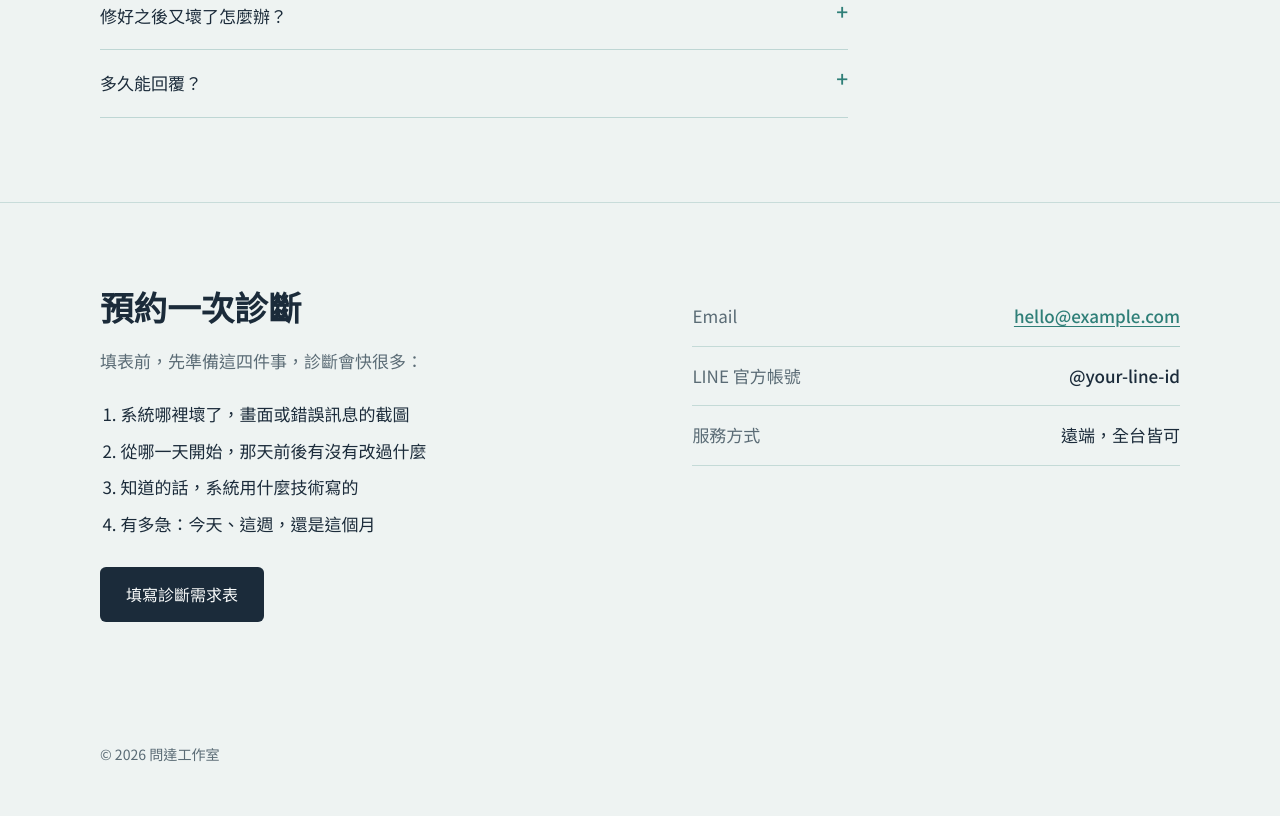
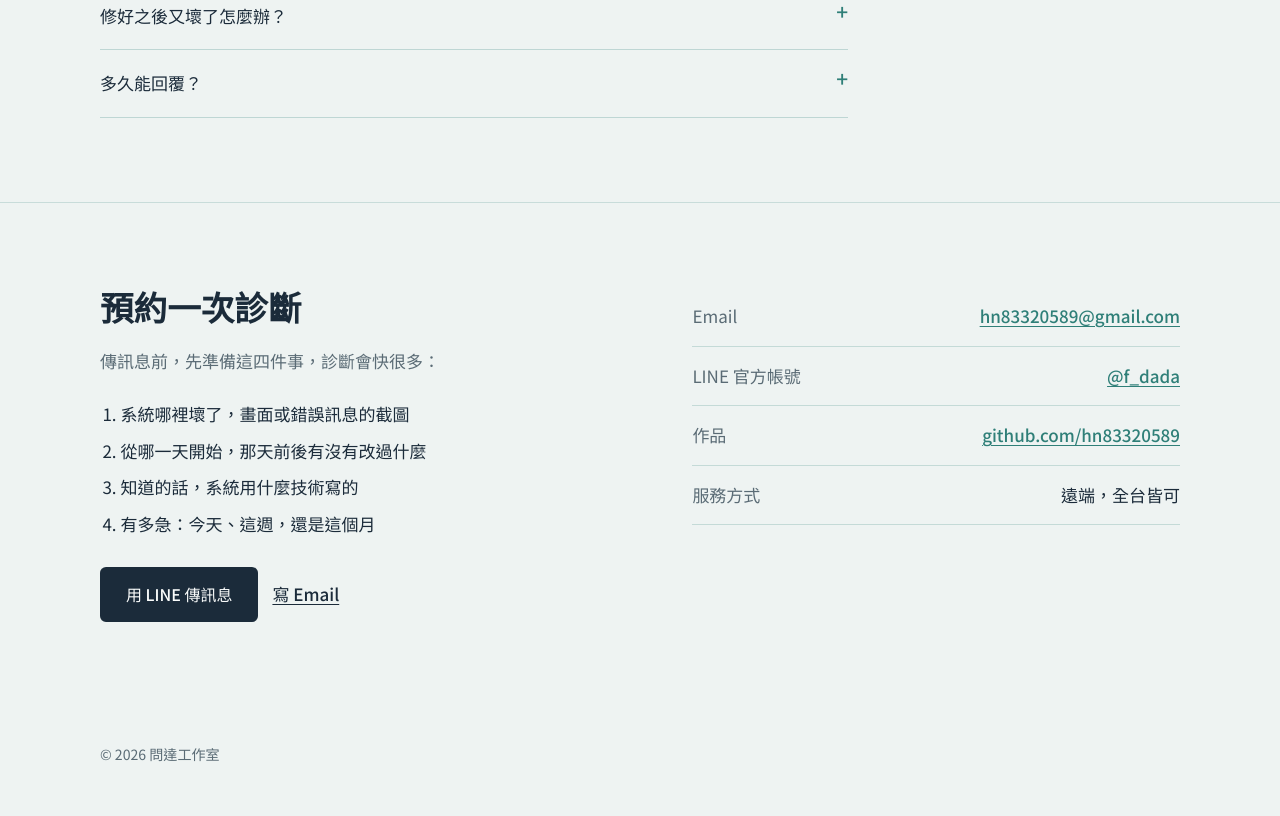
Before and after one commit to hn83320589/wenda-studio, a plain HTML site: page index.html in a window 1280 px wide. Shown: the part 2986-3802 px from the top of the page. Drawn offline with Linux system fonts and the light colour scheme; a web font is replaced by a local one.

Commit message:
填入聯絡資訊：Email、LINE、GitHub
Co-Authored-By: Claude Opus 5.5 <noreply@anthropic.com>
Claude-Session: https://claude.ai/code/session_01UBuLh378Ne18TJnbVTBndW

```diff
--- a/index.html
+++ b/index.html
@@ -11,12 +11,6 @@
 <link rel="preconnect" href="https://fonts.googleapis.com">
 <link rel="preconnect" href="https://fonts.gstatic.com" crossorigin>
 <link href="https://fonts.googleapis.com/css2?family=LXGW+WenKai+TC:wght@400;700&family=Noto+Sans+TC:wght@400;500;700&family=JetBrains+Mono:wght@400&display=swap" rel="stylesheet">
-<!--
-  上線前要替換的地方（搜尋 TODO）：
-  1. 診斷需求表單網址（Tally 或 Google 表單）
-  2. 專用 Email
-  3. LINE 官方帳號 ID
--->
 <style>
   :root {
     --mist: #EEF3F2;      /* 頁面底色：霧面玻璃 */
@@ -412,26 +406,30 @@
     <div class="wrap contact">
       <div>
         <h2>預約一次診斷</h2>
-        <p class="lead" style="margin-bottom:22px">填表前，先準備這四件事，診斷會快很多：</p>
+        <p class="lead" style="margin-bottom:22px">傳訊息前，先準備這四件事，診斷會快很多：</p>
         <ol class="prep">
           <li>系統哪裡壞了，畫面或錯誤訊息的截圖</li>
           <li>從哪一天開始，那天前後有沒有改過什麼</li>
           <li>知道的話，系統用什麼技術寫的</li>
           <li>有多急：今天、這週，還是這個月</li>
         </ol>
-        <!-- TODO：換成你的 Tally 或 Google 表單網址 -->
-        <a class="btn" href="https://tally.so/" target="_blank" rel="noopener">填寫診斷需求表</a>
+        <div class="actions">
+          <a class="btn" href="https://line.me/R/ti/p/@f_dada" target="_blank" rel="noopener">用 LINE 傳訊息</a>
+          <a class="btn-quiet" href="mailto:hn83320589@gmail.com?subject=%E8%A8%BA%E6%96%B7%E9%9C%80%E6%B1%82">寫 Email</a>
+        </div>
       </div>
       <dl class="channels">
         <div>
           <dt>Email</dt>
-          <!-- TODO：換成工作室專用信箱 -->
-          <dd><a href="mailto:hello@example.com">hello@example.com</a></dd>
+          <dd><a href="mailto:hn83320589@gmail.com">hn83320589@gmail.com</a></dd>
         </div>
         <div>
           <dt>LINE 官方帳號</dt>
-          <!-- TODO：換成 LINE 官方帳號 ID -->
-          <dd>@your-line-id</dd>
+          <dd><a href="https://line.me/R/ti/p/@f_dada" target="_blank" rel="noopener">@f_dada</a></dd>
+        </div>
+        <div>
+          <dt>作品</dt>
+          <dd><a href="https://github.com/hn83320589" target="_blank" rel="noopener">github.com/hn83320589</a></dd>
         </div>
         <div>
           <dt>服務方式</dt>
```
